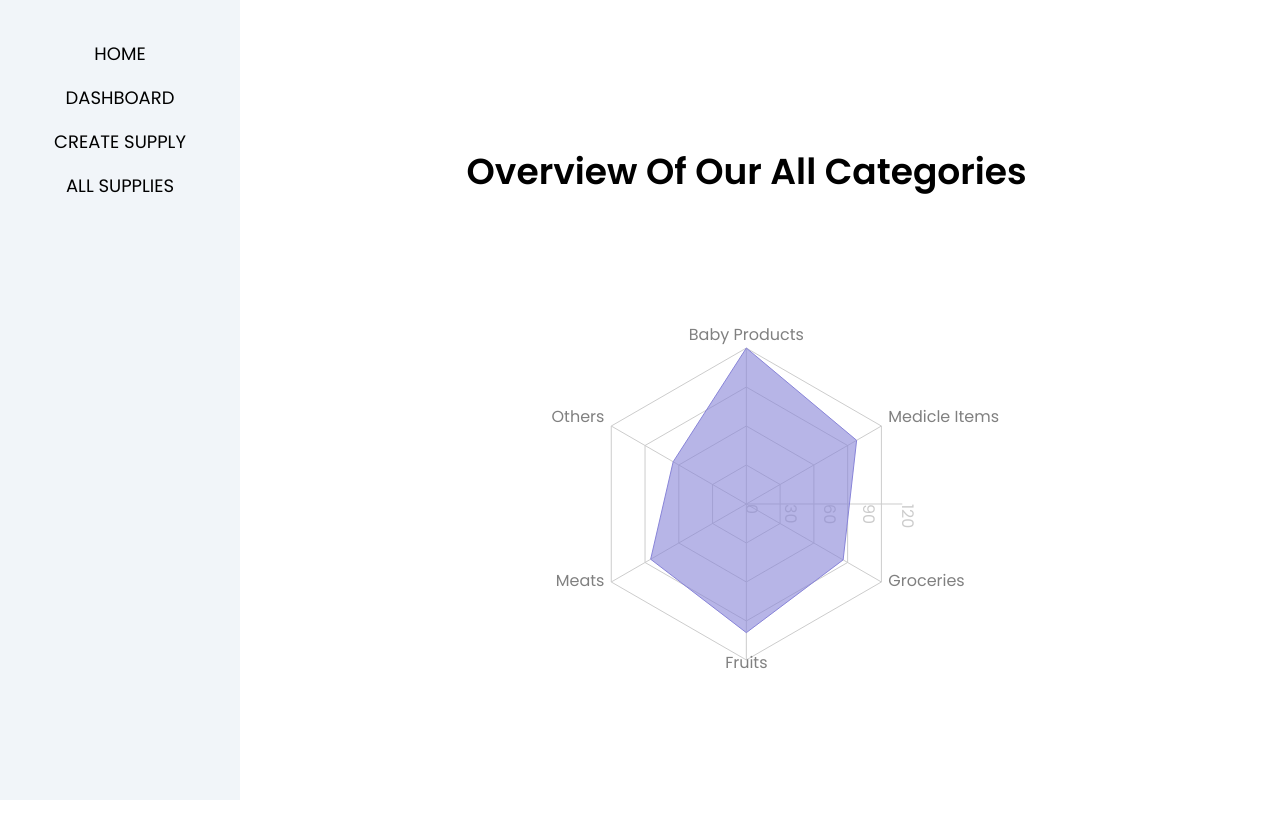
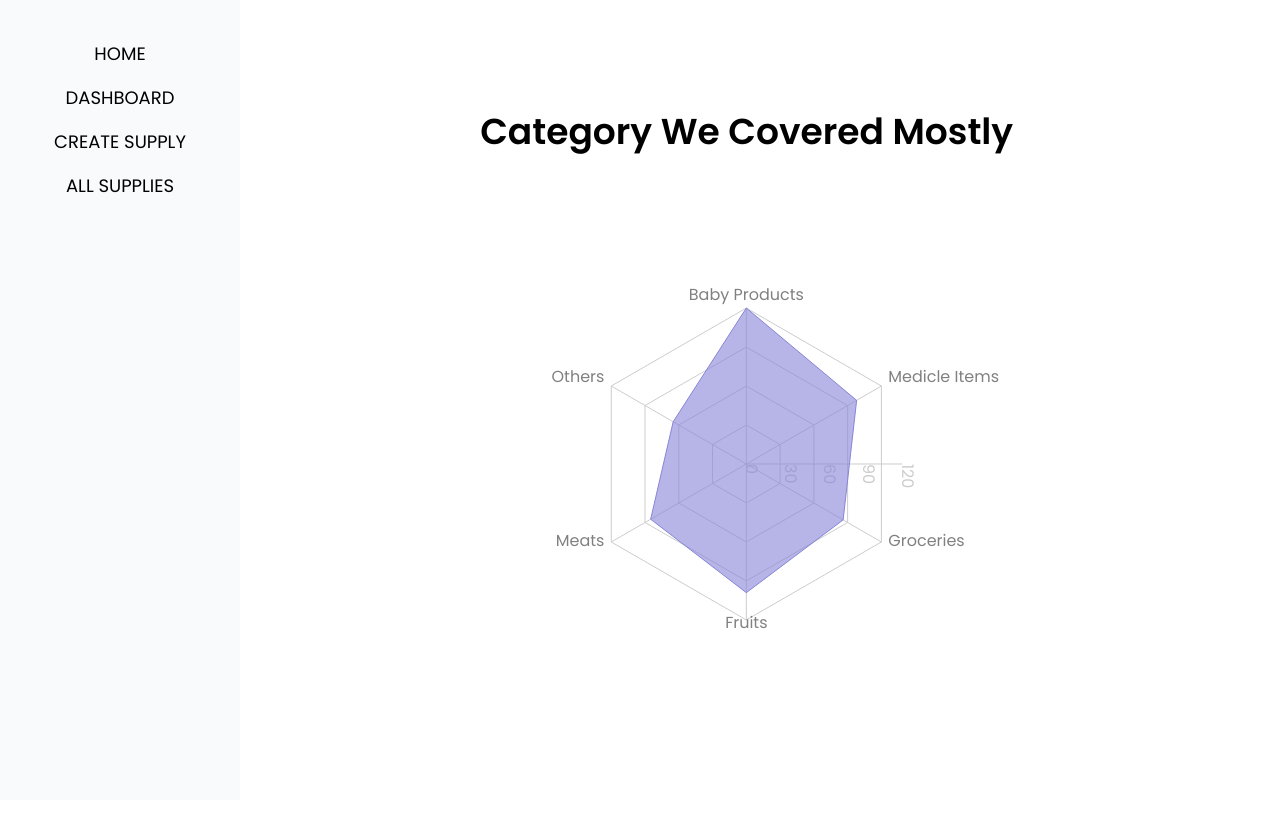
Before and after one commit to Shahriar090/harve-share-client, a React (Vite) app: page /dashboard in a window 1280 px wide. Built offline with nearby package versions, Linux system fonts and the light colour scheme.

Commit message:
Fixed minor issue

```diff
--- a/src/components/layouts/Dashboard/Dashboard.tsx
+++ b/src/components/layouts/Dashboard/Dashboard.tsx
@@ -7,7 +7,7 @@ const Dashboard = () => {
       <div className="sidebar flex-[1]">
         <Sidebar />
       </div>
-      <div className="outlet flex-[5] bg-white pt-10">
+      <div className="outlet flex-[5] bg-white">
         {/* <Navbar /> */}
         <Outlet />
       </div>
--- a/src/components/layouts/Dashboard/DashboardPages/DashHome.tsx
+++ b/src/components/layouts/Dashboard/DashboardPages/DashHome.tsx
@@ -51,7 +51,7 @@ const data = [
 const DashHome = () => {
   return (
     <Container>
-      <SectionTitle heading="Overview Of Our All Categories" />{" "}
+      <SectionTitle heading="Category We Covered Mostly" />{" "}
       <ResponsiveContainer width="100%" height={400}>
         <RadarChart cx="50%" cy="50%" outerRadius="80%" data={data}>
           <PolarGrid />
--- a/src/shared/Sidebar/Sidebar.tsx
+++ b/src/shared/Sidebar/Sidebar.tsx
@@ -11,7 +11,7 @@ const Sidebar = () => {
   };
   return (
     <>
-      <div className="w-60 h-screen fixed bg-slate-100  pt-10 hidden lg:block">
+      <div className="w-60 h-screen fixed bg-slate-50  pt-10 hidden lg:block">
         <div className="dashboard-items flex flex-col gap-4">
           {dashboardItems.map((item, index) => (
             <li
```
